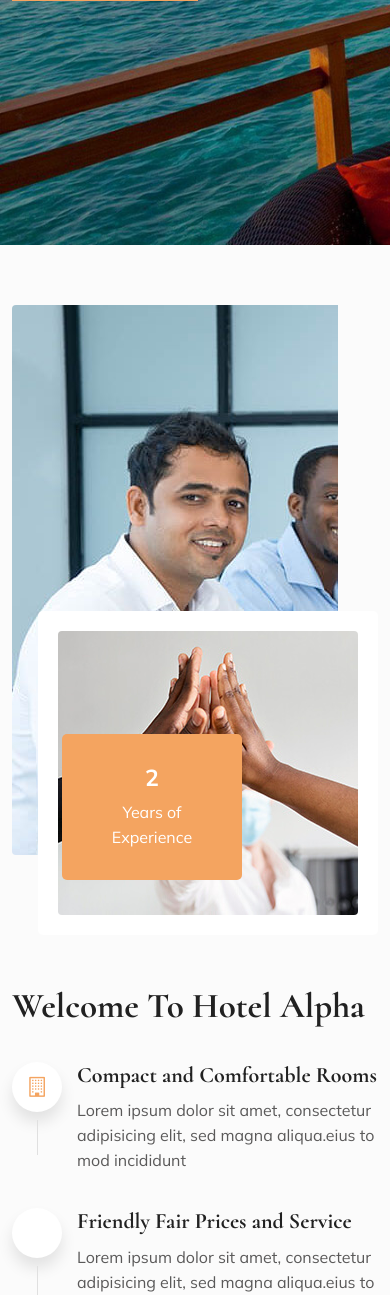
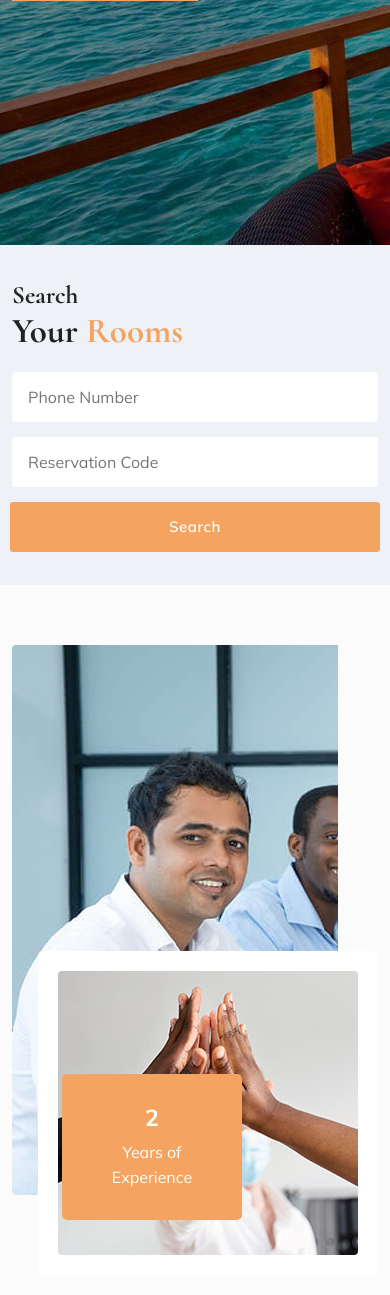
Before and after one commit to samwel-anderson/reminder, a Django app: page / in a window 390 px wide. Shown: the part 599-1894 px from the top of the page. Run offline with Django 4.2, Linux system fonts and the light colour scheme; data comes from the database, SQL or seed files in the repository; some libraries are stand-ins or nearby versions; some web fonts are replaced.

Commit message:
add search room in mobile version

```diff
--- a/templates/index.html
+++ b/templates/index.html
@@ -138,6 +138,45 @@
     </div>
 </div>
 <!-- Banner end -->
+<div class="search-area-box-1 search-area-box-12">
+    <div class="container">
+        <div class="search-contents">
+            <form id="search-form2" method="POST">
+                 {% csrf_token%}
+                <div class="row g-0 search-your-details">
+                    <div class="col-lg-3 col-md-12 align-self-center">
+                        <div class="search-your-rooms">
+                            <h4>Search</h4>
+                            <h3 class="room-header">Your <span>Rooms</span></h3>
+                        </div>
+                    </div>
+                    <div class="col-lg-9 col-md-12">
+                        <div class="row">
+                            <div hidden class="form-group">
+                                <input type="text" name="check-in" id="check-in2" class="btn-default datepicker" placeholder="Check In">
+                            </div>
+                            <div hidden class="form-group clearfix">
+                                <input type="text" name="check-out" id="check-out2" class="btn-default datepicker" placeholder="Check Out">
+                            </div>
+                                <div  class="form-group clearfix">
+                                <input type="tel" class="btn-default" name="phone" id ='phone2'  placeholder="Phone Number">
+                            </div>
+                            <div  class="form-group clearfix">
+                                <input type="text" class="btn-default" name="reservation-code" id ='reservation-code2' maxlength="4"  placeholder="Reservation Code">
+                            </div>
+
+                            <div class="col-md-4 col-sm-6 col-12 col-pad-0">
+                                <div class="form-group">
+                                    <button  type="submit" class="btn-md btn-theme btn-4 btn-7 w-100">Search</button>
+                                </div>
+                            </div>
+                        </div>
+                    </div>
+                </div>
+            </form>
+        </div>
+    </div>
+</div>
 
 <!-- About hotel alpha start -->
 <div class="about-hotel-alpha content-area-6">
@@ -471,6 +510,81 @@
  });
 
 
+  $('#search-form2').on('submit', function(e) {
+
+  e.preventDefault();
+  if($('#phone2').val() !== "" && $('#reservation-code2').val()!== ""){
+      console.log(dateFormat( $('#check-in2').val(), 'yyyy-MM-dd'))
+      console.log(dateFormat( $('#check-out2').val(), 'yyyy-MM-dd'))
+      console.log($('#reservation-code').val())
+    const form_data = {
+                action:"search_room",
+                check_in : dateFormat( $('#check-in').val(), 'yyyy-MM-dd'),
+                check_out : dateFormat( $('#check-out').val(), 'yyyy-MM-dd'),
+                phone :$('#phone2').val(),
+                res_code : $('#reservation-code2').val(),
+                csrfmiddlewaretoken: '{{ csrf_token }}',
+                dataType: "json",
+            }
+
+            console.log(form_data)
+        $.ajax({
+            type : "POST",
+            url: '/search-reservation',
+            data: form_data,
+            success: function(data){
+                const myModal = new bootstrap.Modal(document.getElementById('res_modal'), {
+                keyboard: false
+                })
+                const  final_data = JSON.parse(data.query_set)
+                const final_detaied = JSON.parse(data['detailed_qs'])
+                console.log(final_detaied)
+                let modal_body= document.getElementById('modal-body')
+                modal_body.innerHTML = ''
+                let html = ''
+                for(let index =0; index < final_detaied.length; index++){
+                    const fields = final_detaied[index]
+                    html += `
+                     <tr>
+                        <th scope="row">  <img width="50" height="50" src="${fields.room_image}" class="rounded" alt="..."></th>
+                        <td>${fields.res_code}</td>
+                        <td>${fields.room_name}</td>
+                        <td>${fields.comfirmed? `
+                            <svg xmlns="http://www.w3.org/2000/svg" width="16" height="16" fill="currentColor" class="bi bi-check-circle-fill" viewBox="0 0 16 16">
+                                <path d="M16 8A8 8 0 1 1 0 8a8 8 0 0 1 16 0zm-3.97-3.03a.75.75 0 0 0-1.08.022L7.477 9.417 5.384 7.323a.75.75 0 0 0-1.06 1.06L6.97 11.03a.75.75 0 0 0 1.079-.02l3.992-4.99a.75.75 0 0 0-.01-1.05z"/>
+                             </svg>
+                             `: `
+                             <svg style="color:red;" xmlns="http://www.w3.org/2000/svg" width="16" height="16" fill="currentColor" class="bi bi-x-circle-fill" viewBox="0 0 16 16">
+                                <path d="M16 8A8 8 0 1 1 0 8a8 8 0 0 1 16 0zM5.354 4.646a.5.5 0 1 0-.708.708L7.293 8l-2.647 2.646a.5.5 0 0 0 .708.708L8 8.707l2.646 2.647a.5.5 0 0 0 .708-.708L8.707 8l2.647-2.646a.5.5 0 0 0-.708-.708L8 7.293 5.354 4.646z"/>
+                            </svg>`}
+                        </td>
+                        <td></td>
+                    </tr>
+                    `
+               }
+
+               modal_body.innerHTML= html
+                myModal.show()
+            },
+            failure: function(error) {
+                console.log(error)
+            }
+        });
+
+
+      }
+      else  {
+          console.log(" form not on")
+            //console.log($('#check_out').val())
+            //let sms = document.getElementById('sms-1')
+            //sms.innerText = `Fill in all fields`
+            //sms.style.display = 'block'
+            //console.log($('#changed_room').val())
+    }
+ });
+
+
+
 
 function concelBooking(event){
     room_id = event.target.getAttribute('room');
```
